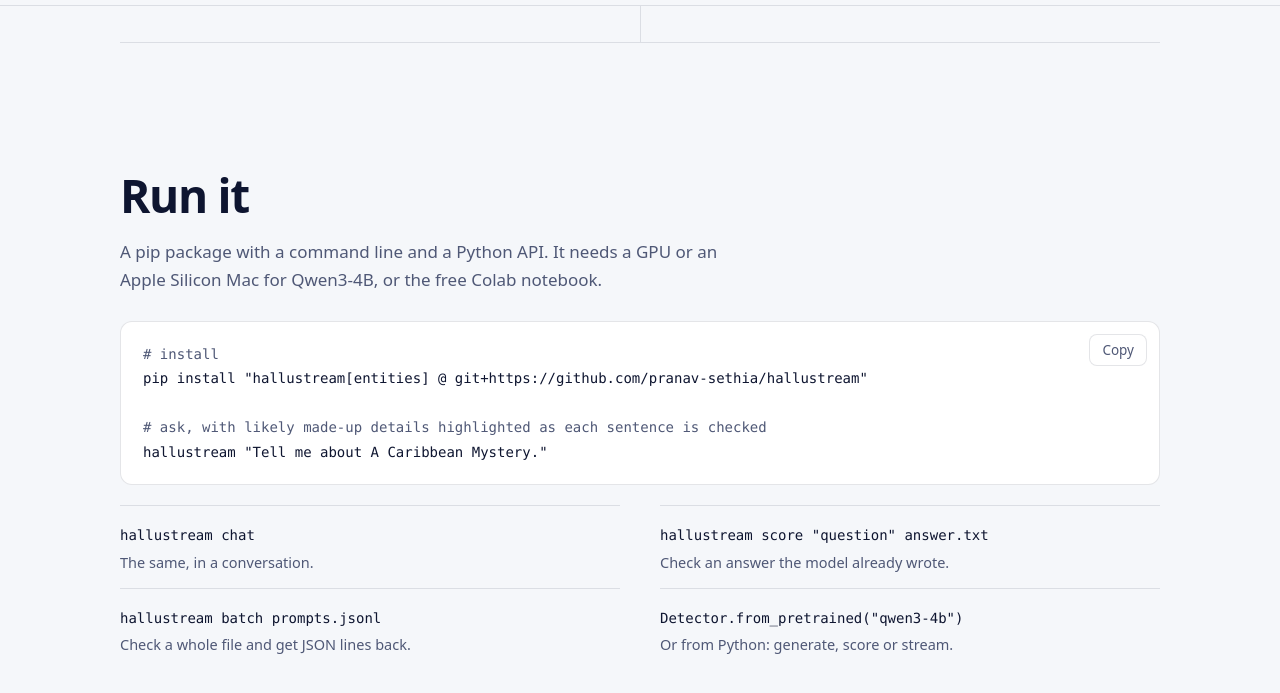
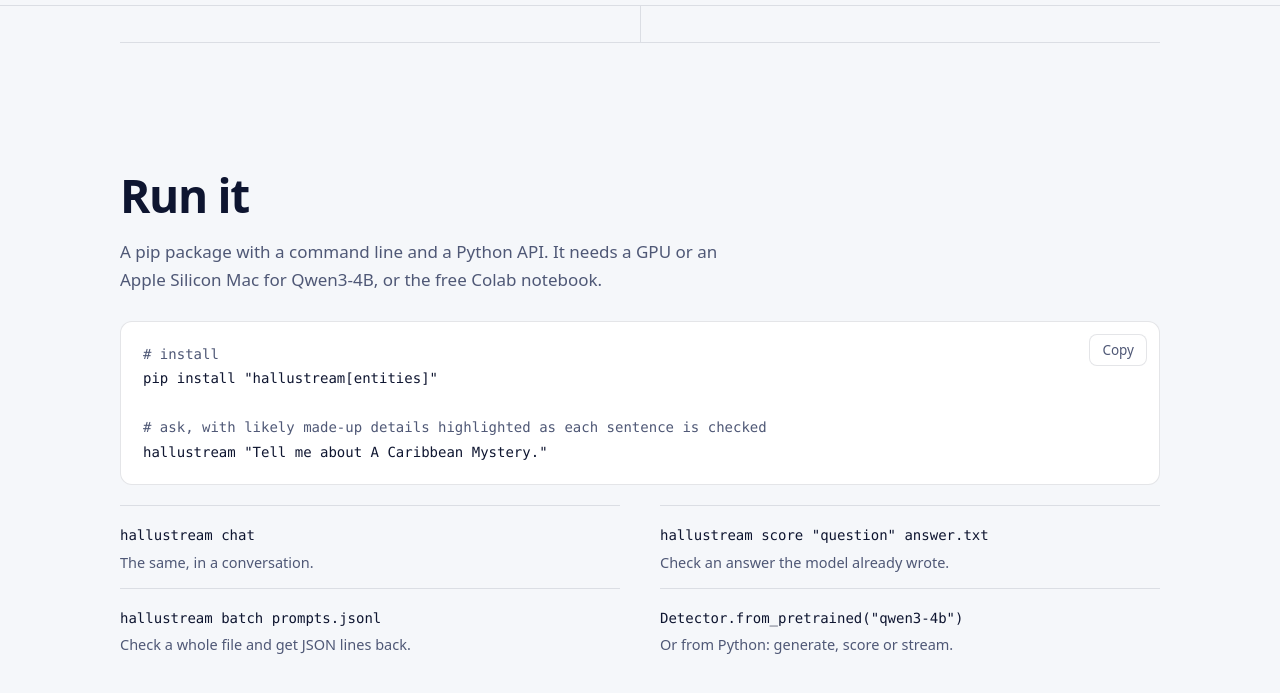
Before and after one commit to pranav-sethia/hallustream, a plain HTML site: page docs/index.html in a window 1280 px wide. Both pictures are taken after a click on the button "Copy". Shown: the part 8683-9376 px from the top of the page. Drawn offline with Linux system fonts and the light colour scheme; a web font is replaced by a local one.

Commit message:
Install from PyPI now that 0.2.0 is published

```diff
--- a/docs/index.html
+++ b/docs/index.html
@@ -510,7 +510,7 @@ footer .wrap { display: grid; gap: 10px; }
     <h2>Run it</h2>
     <p class="measure muted">A pip package with a command line and a Python API. It needs a GPU or an Apple Silicon Mac for Qwen3-4B, or the free Colab notebook.</p>
     <div class="sheet code" id="code"><button class="iconbtn copy" type="button" id="copy">Copy</button><span class="c"># install</span>
-pip install "hallustream[entities] @ git+https://github.com/pranav-sethia/hallustream"
+pip install "hallustream[entities]"
 
 <span class="c"># ask, with likely made-up details highlighted as each sentence is checked</span>
 hallustream "Tell me about A Caribbean Mystery."</div>
@@ -1008,7 +1008,7 @@ bindTips($("scatter"), (t) => t.dataset.tip);
 
 /* ---------- Copy ---------- */
 $("copy").onclick = () => {
-  const text = 'pip install "hallustream[entities] @ git+https://github.com/pranav-sethia/hallustream"\nhallustream "Tell me about A Caribbean Mystery."';
+  const text = 'pip install "hallustream[entities]"\nhallustream "Tell me about A Caribbean Mystery."';
   navigator.clipboard.writeText(text).then(() => { $("copy").textContent = "Copied"; setTimeout(() => { $("copy").textContent = "Copy"; }, 1600); });
 };
 </script>
```
Also changed, not shown: src/hallustream/research/site_template.html (+2 -2 lines), 3 other files.
